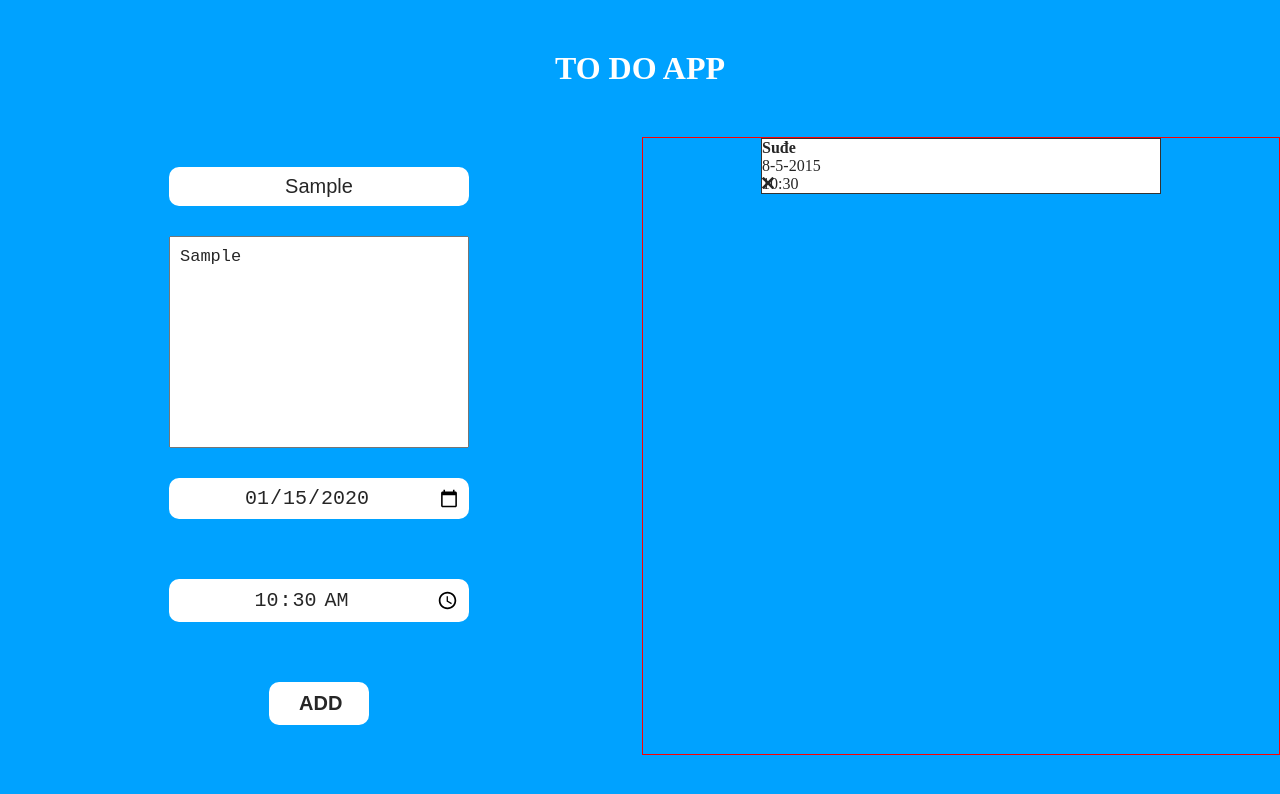
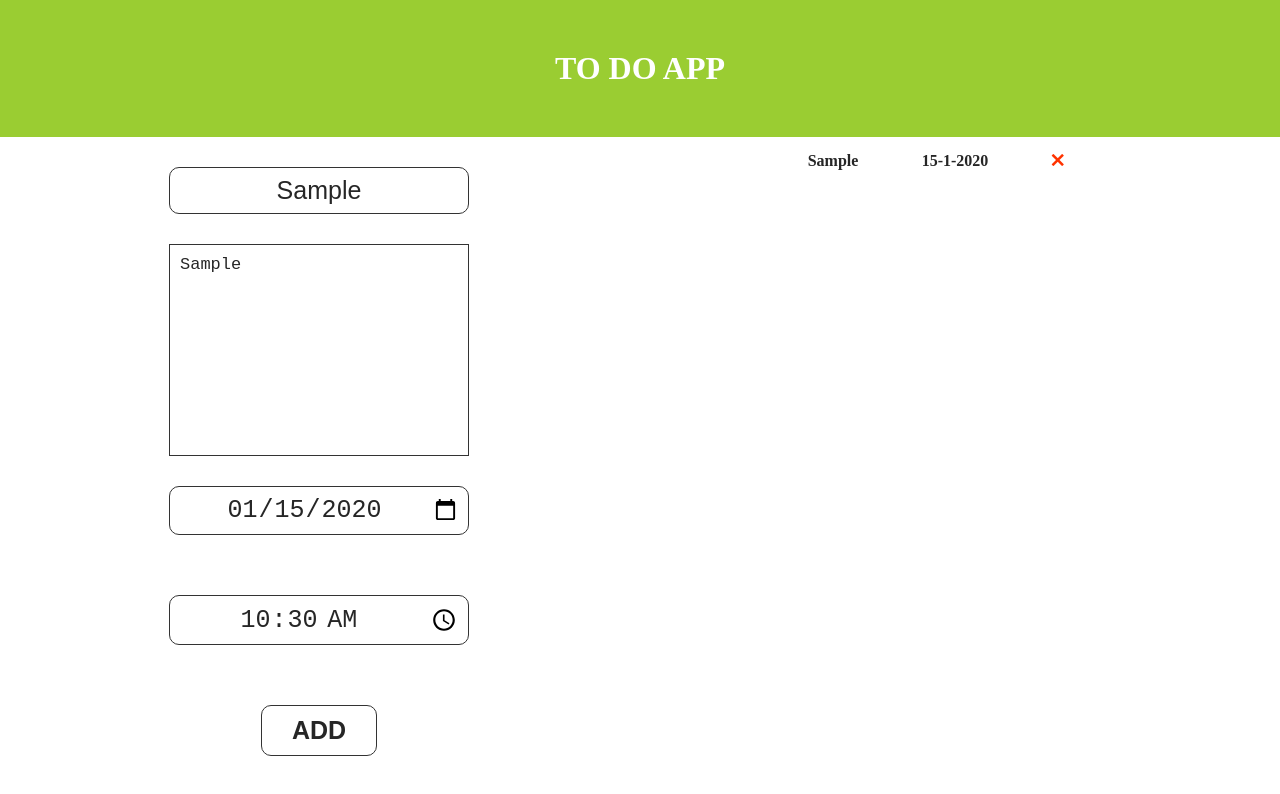
Before and after one commit to interuros/todo-app, a plain HTML site: page index.html in a window 1280 px wide. Both pictures are taken after typing "Sample", "Sample", "2020-01-15", "10:30" into the empty fields and a click on the input "ADD". Drawn offline with nearby package versions, Linux system fonts and the light colour scheme.

Commit message:
added ui js for todo items

```diff
--- a/index.html
+++ b/index.html
@@ -7,28 +7,35 @@
 	<meta name="viewport" content="width=device-width, initial-scale=1">
 	<link rel="stylesheet" type="text/css" media="screen" href="main.css" />
 	<link rel="stylesheet" href="http://code.ionicframework.com/ionicons/2.0.1/css/ionicons.min.css">
-    <script src="main.js"></script>
+
 </head>
 <body>
 	<div class="container">
+
 		<h1 class="app-title">TO DO APP</h1>
+
 		<div class="todo-form">
 			<input type="text" name="title" id="title" placeholder="Title" required>
-            <textarea name="text" id="text" cols="30" rows="10" placeholder="Description"></textarea>
+			<textarea name="text" id="description" cols="30" rows="10" placeholder="Description"></textarea>
 			<input type="date" name="date" id="date" required>
-            <input type="time" name="hours" id="hours" min="1" max="24">
-            <input type="submit" value="ADD" class="submit">
+			<input type="time" name="hours" id="time" min="1" max="24">
+			<input type="submit" value="ADD" class="submit" id="submit">
 		</div>
+
 		<div class="todo-list">
+			<!--
 			<div class="todo-item">
-                <div>
 				<h4 class="todo-title">Suđe</h4>
 				<p class="todo-date">8-5-2015</p>
 				<p class="todo-time">10:30</p>
 				<i class="ion-close" id="delete"></i>
-
 				<p class="todo-description">Lorem ipsum dolor sit, amet consectetur adipisicing elit. Dignissimos debitis hic odit dolorem repellat qui corrupti, quas molestiae rerum vel officiis tempora corporis impedit, quibusdam aut reprehenderit suscipit repellendus? Doloribus?</p>
 			</div>
+			-->
 			</div>
+
 	</div>
+
+	<script src="https://ajax.googleapis.com/ajax/libs/jquery/3.3.1/jquery.min.js"></script>
+	<script src="main.js"></script>
 </body>
--- a/main.css
+++ b/main.css
@@ -4,6 +4,7 @@
     box-sizing: border-box;
     color: #262626;
     outline: transparent;
+    border: none;
 }
 
 :-moz-placeholder{
@@ -12,11 +13,10 @@
 }
 ::-webkit-input-placeholder{
     color: #262626;
-    font-size: 25px;
+
 }
 
 body{
-    background-image: linear-gradient(rgb(0, 162, 255),rgb(0, 162, 255));
     min-height: 100vh;
 }
 
@@ -30,7 +30,8 @@ body{
     color: #fff;
     text-align: center;
     grid-column: 1/13;
-    margin: 50px 0;
+    padding: 50px 0;
+    background-color: yellowgreen;
 }
 
 .todo-form{
@@ -42,18 +43,24 @@ body{
 
 .todo-form  > input{
     width: 300px;
-    font-size: 20px;
-    border: none;
+    font-size: 25px;
+    border: 1px solid #333!important;
     border-radius: 10px;
     padding: 8px;
     text-align: center;
     margin: 30px 0;
 }
 
+input:focus,
+textarea:focus{
+    border-color: yellowgreen;
+}
+
 .todo-form textarea{
     resize: none;
     width: 300px;
     font-size: 17px;
+    border: 1px solid #333!important;
     padding: 10px;
 }
 
@@ -64,51 +71,74 @@ input[type="submit"].submit{
     border: none;
     cursor: pointer;
     font-weight: 700;
-    width: 100px;
+    width: auto;
     outline: transparent;
 }
 
 .todo-list{
     display: flex;
     flex-direction: column;
-    border: 1px solid red;
     grid-column: 7/13;
     align-items: center;
 }
 
 .todo-item{
+    display: flex;
+    flex-wrap: wrap;
     width: 400px;
     background-color: #fff;
-    border: 1px solid #333;
-    display: grid;
-    grid-template-columns: repeat(12,1fr);
-    grid-template-rows: repeat(2,auto);
+    padding: 15px;
+    border-radius: 14px;
+    font-weight: 700;
+    margin-bottom: 20px;
+    cursor: pointer;
     position: relative;
 }
 
-.todo-title{
-    grid-column: 1/5;
+.todo-title,
+.todo-date,
+.todo-time,
+.delete{
+    flex-grow: 1;
+    text-align: center;
 }
 
-.todo-date{
-    grid-column: 5/10;
+.todo-date:hover + .todo-time{
+    display: block;
 }
 
 .todo-time{
     position: absolute;
+    background-color: #fff;
+    border-radius: 5px;
+    -webkit-box-shadow: 0px 0px 25px 0px rgba(0,0,0,0.75);
+-moz-box-shadow: 0px 0px 25px 0px rgba(0,0,0,0.75);
+box-shadow: 0px 0px 25px 0px rgba(0,0,0,0.75);
+padding: 15px 25px;
+top: 0;
+left: 45%;
+transform: translateY(-110%);
+display: none;
 }
 
-#delete{
-    grid-column: 10/13;
+.todo-time::after{
+    content: "";
+    position: absolute;
+    height: 0;
+    width: 0;
+    top: 95%;
+    left: 50%;
+    transform: translateX(-50%);
+    border: 8px solid transparent;
+    border-top-color: #fff;
+}
+
+.delete{
+    color: rgb(255, 51, 0);
+    cursor: pointer;
 }
 
 .todo-description{
-    padding: 10px;
-    border: 1px solid #333;
-    grid-row: 2/3;
-    grid-column: 1/13;
+    height: 0;
     overflow: hidden;
-    height: 0;
-    padding: 0;
-    border: none;
 }
--- a/main.js
+++ b/main.js
@@ -0,0 +1,129 @@
+
+/*
+    adds event listener on todo-items on click in order to show their respective description
+*/
+
+var toDoList = [];
+
+function showDescription(){
+
+    var todoItems = document.getElementsByClassName('todo-item');
+    var clicked = false;
+
+
+    var showDesc = function() {
+
+        var todoItemsChildren = this.children;
+        var description = todoItemsChildren[todoItemsChildren.length - 1];
+
+        if(clicked){
+            clicked = false;
+            description.style.height = '0';
+            description.style.paddingTop = '0px';
+
+        } else{
+            description.style.height = 'auto';
+            description.style.paddingTop = '15px';
+
+            clicked = true;
+        }
+    };
+
+    for(i = 0; i < todoItems.length; i++){
+        todoItems[i].addEventListener('click', showDesc);
+    }
+
+    console.log('clicked');
+
+
+};
+
+
+var ToDoItem = function(title, date, time, description){
+    this.title = title;
+    this.date = date;
+    this.time = time;
+    this.description = description;
+}
+
+
+function addToUI(){
+
+    var todoitem = document.createElement('div');
+    todoitem.classList.add('todo-item');
+
+    var todotitle = document.createElement('h4');
+    todotitle.classList.add('todo-title');
+
+    var tododate = document.createElement('p');
+    tododate.classList.add('todo-date');
+
+    var todotime = document.createElement('p');
+    todotime.classList.add('todo-time');
+
+    var tododescription = document.createElement('p');
+    tododescription.classList.add('todo-description');
+
+    var removeItem = document.createElement('i');
+    removeItem.classList.add('ion-close')
+    removeItem.classList.add('delete')
+
+    var todolist = document.querySelector('.todo-list');
+
+    for(i= 0; i < toDoList.length; i++){
+        todolist.appendChild(todoitem);
+
+        todoitem.appendChild(todotitle);
+        todotitle.textContent = toDoList[i].title;
+
+        todoitem.appendChild(tododate);
+        tododate.textContent = toDoList[i].date;
+
+        todoitem.appendChild(todotime);
+        todotime.textContent = toDoList[i].time;
+
+        todoitem.appendChild(removeItem);
+
+        todoitem.appendChild(tododescription);
+        tododescription.textContent = toDoList[i].description;
+
+    }
+};
+
+
+function addToDoItem(){
+    var title = document.getElementById('title').value;
+    var description = document.getElementById('description').value;
+    var reverseDate = new Date(document.getElementById('date').value)
+
+    var day = reverseDate.getDate();
+    var month = reverseDate.getMonth() + 1 ;
+    var year = reverseDate.getFullYear();
+
+    var date = [day, month, year].join('-');
+
+
+    var time = document.getElementById('time').value;
+
+    var toDoItem = new ToDoItem(title, date, time, description);
+
+    toDoList.push(toDoItem);
+
+    console.log(title);
+    console.log(description);
+    console.log(date);
+    console.log(time);
+    console.log(toDoItem);
+    console.log(toDoList);
+
+
+}
+
+
+function add(){
+    addToDoItem();
+    addToUI();
+    showDescription();
+}
+
+document.getElementById('submit').addEventListener('click', add);
```
Lines whose indentation alone changed are shown as unchanged.
